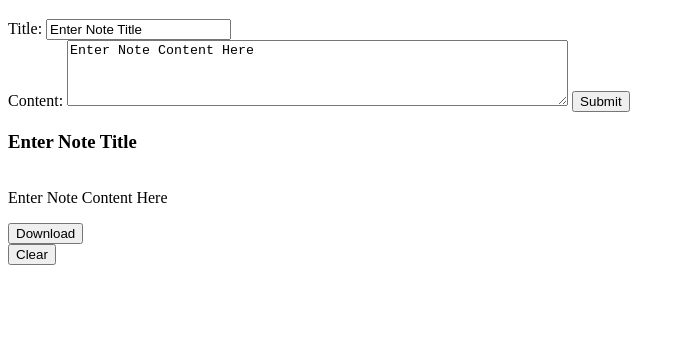
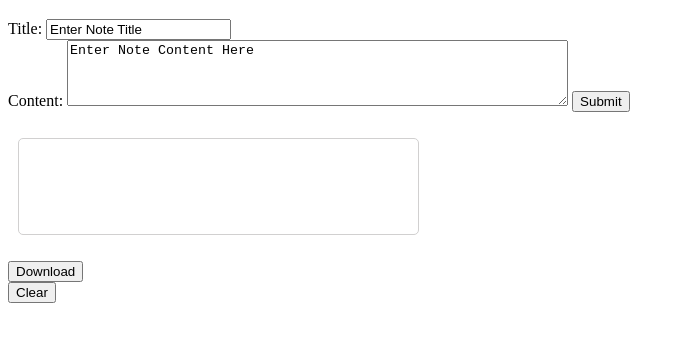
Before and after one commit to lrmcc/note_taker, a plain HTML site: page index.html in a window 1280 px wide. Both pictures are taken after a click on the input 600 px from the left and 162 px from the top of the page. Shown: the part 61-402 px from the top of the page, without its empty margins (0-685 px from the left). Drawn offline with Linux system fonts and the light colour scheme.

Commit message:
fixed className assignments

```diff
--- a/note_taker.js
+++ b/note_taker.js
@@ -48,6 +48,9 @@ function addRow(){
     row.id = rowID;
     rowIDs.push(rowID);
     noteEntries.appendChild(row);
+    console.log("rowID.length: " + rowID.length);
+    console.log("rowID: " + rowID);
+    setClass(rowID, "row");
     addcols(rowID);
 }
 
@@ -62,14 +65,17 @@ function addcols(rowID){
         col.id = colID;
         cols.push(colTuple);
         row.appendChild(col);
+        setClass(colID, "column");
     }
+    console.log("cols.length: " + cols.length);
+    console.log("cols: " + cols);
 }
 
 function addNote(entryCount, noteTuple){
-    console.log("rowID.length: " + rowID.length);
-    console.log("rowID: " + rowID);
-    console.log("cols.length: " + cols.length);
-    console.log("cols: " + cols);
+    console.log("BEFOREaddNote::rowID.length: " + rowID.length);
+    console.log("BEFOREaddNote::rowID: " + rowID);
+    console.log("BEFOREaddNote::cols.length: " + cols.length);
+    console.log("BEFOREaddNote::cols: " + cols);
     let col = document.getElementById("col" + entryCount);
     let note = document.createElement("p");
     note.class="note";
@@ -77,6 +83,14 @@ function addNote(entryCount, noteTuple){
     note.innerHTML = "<h3>" + noteTuple[0] + "</h3><br>";
     note.innerHTML += noteTuple[1];
     col.appendChild(note);
+    setClass(entryCount, "note");
+    cols[entryCount-1][1] = "notEmpty";
+    console.log("AFTERaddNote::cols.length: " + cols.length);
+    console.log("AFTERaddNote::cols: " + cols);
+}
+
+function setClass(id, clssname){
+    document.getElementById(id).className = clssname;
 }
 
 function getNoteEntries(){
--- a/style.css
+++ b/style.css
@@ -39,10 +39,10 @@ body{
   background-color: #d1a179;
   margin: auto;
   border-radius: 20px;
-}
+}*/
 .note{
   text-align: left;
   color: white;
   border: 1px solid rgb(209, 208, 208);
   border-radius: 5px;
-} */
+}
```
